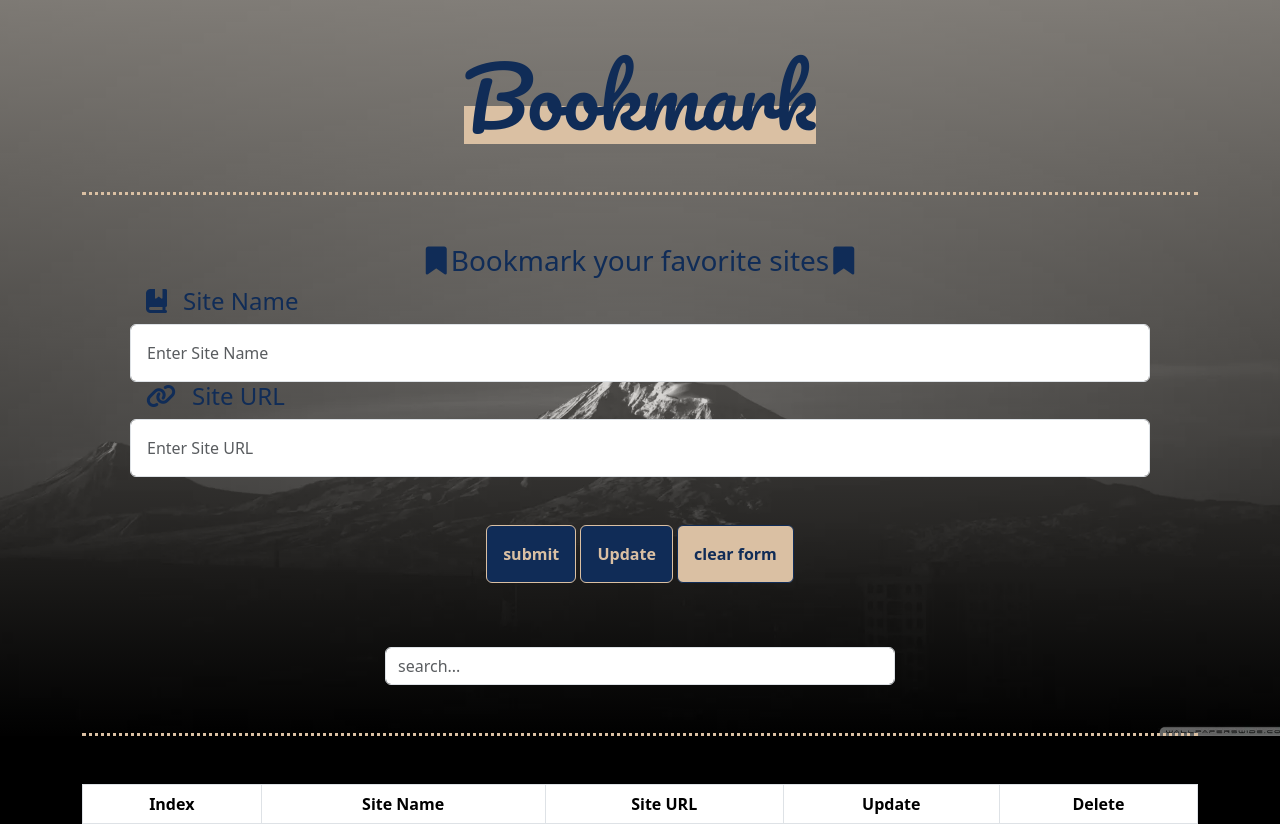
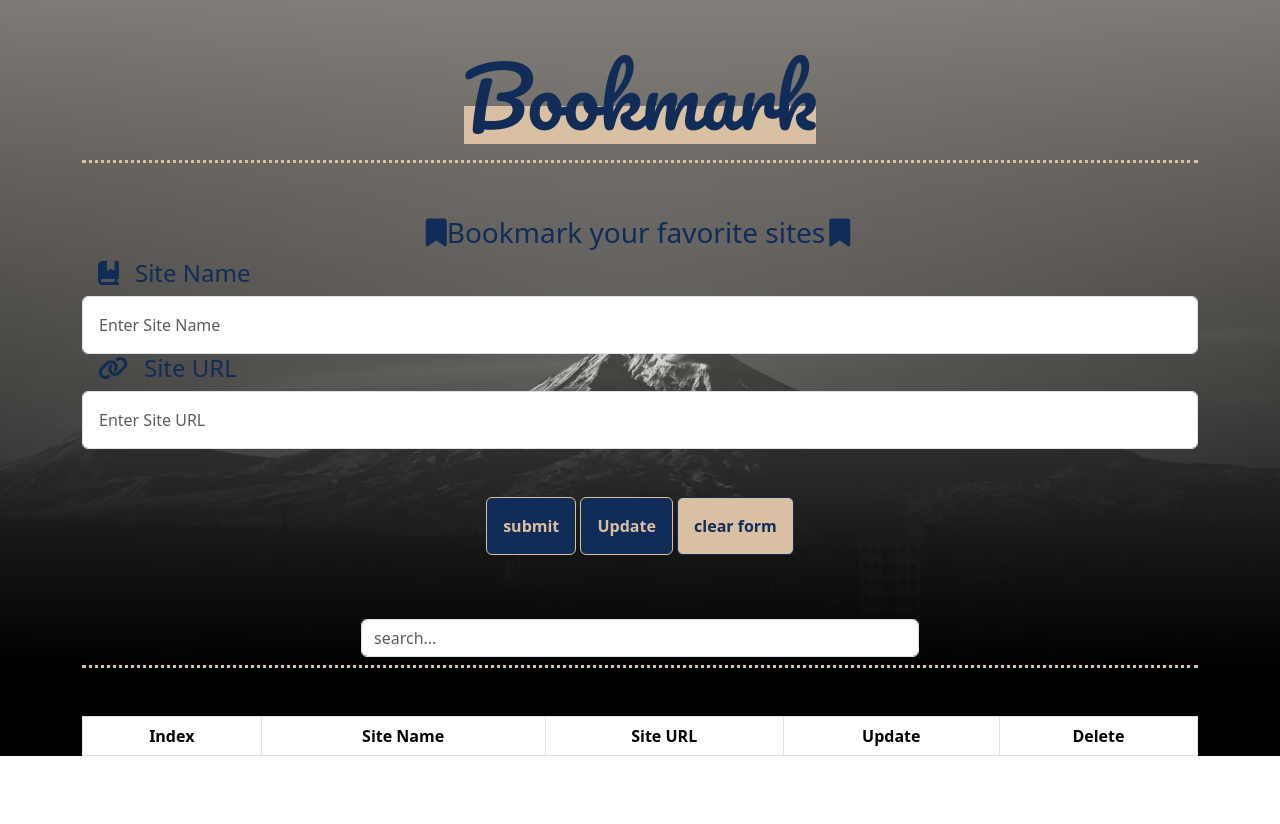
Before and after one commit to abdelrahman979797/bookmarks, a plain HTML site: page index.html in a window 1280 px wide. After the commit the page ends 800 px from the top, so only its background shows below. Drawn offline with Linux system fonts and the light colour scheme.

Commit message:
Update index.html

```diff
--- a/index.html
+++ b/index.html
@@ -21,11 +21,11 @@
 <body>
     <div class="backg">
         <div class="container">
-            <div class="p-5">
-                <h1 class="book m-auto">Bookmark</h1>
+            <div class="p-2 pt-5 ">
+                <h1 class="book mx-auto">Bookmark</h1>
             </div>
-            <div class="bord py-5 d-flex flex-column p-5">
-                <h3 class="text-center"><span><i class=" fa-solid fa-bookmark p-1"></i></span>Bookmark your favorite
+            <div class="bord py-2 d-flex flex-column">
+                <h3 class="text-center"><span><i class=" fa-solid fa-bookmark pt-5"></i></span>Bookmark your favorite
                     sites<span><i class="p-1 fa-solid fa-bookmark"></i></span></h3>
                 <form action=""><label for="" class="h4"><i class="fa-solid fa-book-bookmark px-3"></i>Site Name</label>
                     <input id="webSiteName" type="text" class="form-control p-3 in-put" placeholder="Enter Site Name">
```
